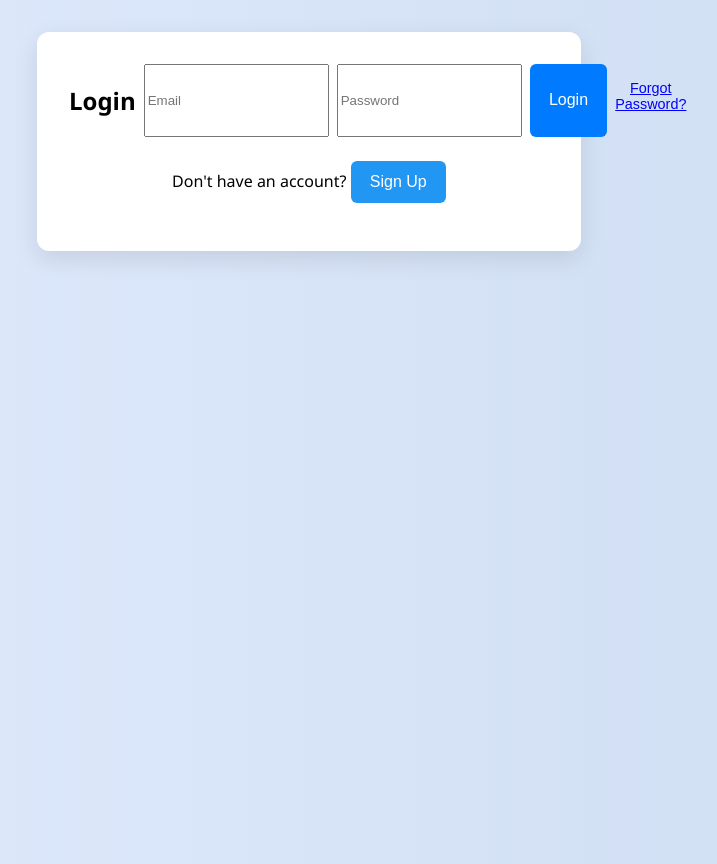
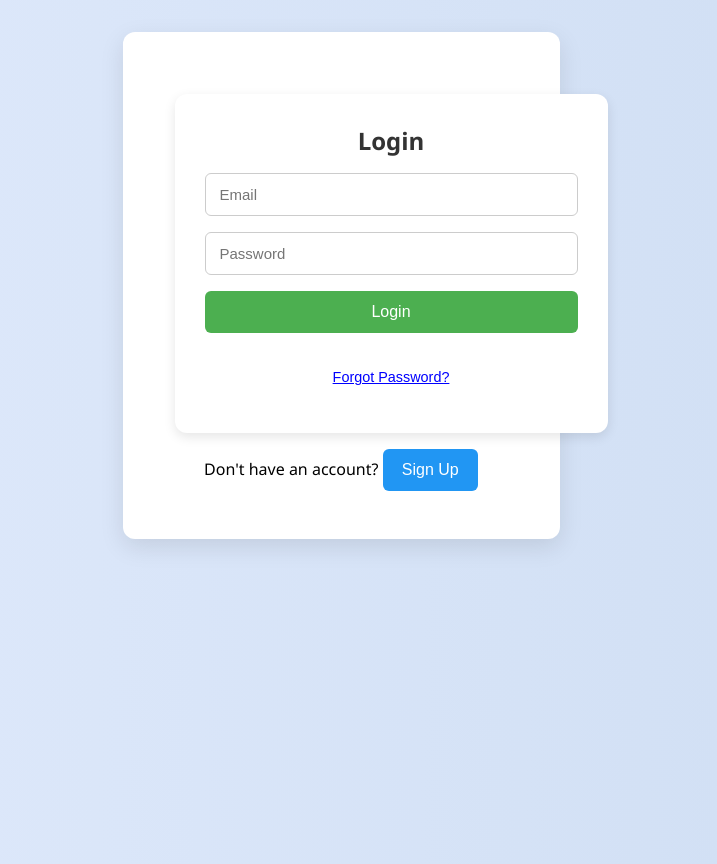
Before and after one commit to Yogesh18707/Todo-React-fullstack, a React (Create React App) app: page / in a window 1280 px wide. Shown: the whole page, without its empty margins (331-1048 px from the left). Built offline with nearby package versions, Linux system fonts and the light colour scheme.

Commit message:
change margin

```diff
--- a/src/App.js
+++ b/src/App.js
@@ -101,7 +101,7 @@ function App() {
   // View logic
   if (view === 'signup') {
     return (
-        <div className="app">
+        <div>
           <SignupForm onSignup={handleSignupSuccess} />
           <p style={{ textAlign: 'center' }}>
             Already have an account?{' '}
--- a/src/styles.css
+++ b/src/styles.css
@@ -222,35 +222,142 @@ button:hover {
     color: #888;
 }
 
-.auth-buttons button {
-    margin-left: 10px;
-    padding: 6px 12px;
-    font-size: 14px;
-    border: none;
-    border-radius: 5px;
-    cursor: pointer;
+.auth-buttons {
+    display: flex;
+    flex-wrap: wrap;
+    justify-content: center;
+    align-items: center;
+    gap: 12px;
+    margin-bottom: 20px;
+    padding: 10px;
 }
 
+/* Shared Button Styles */
+.auth-buttons button {
+    padding: 10px 20px;
+    font-size: 15px;
+    font-weight: 500;
+    border: none;
+    border-radius: 8px;
+    cursor: pointer;
+    transition: background-color 0.3s ease, transform 0.2s ease;
+    box-shadow: 0 2px 6px rgba(0, 0, 0, 0.1);
+}
+
+/* Login Button */
 .login-btn {
     background-color: #4CAF50;
     color: white;
 }
 
+.login-btn:hover {
+    background-color: #43a047;
+    transform: translateY(-1px);
+}
+
+/* Signup Button */
 .signup-btn {
     background-color: #2196F3;
     color: white;
 }
 
-.login-btn:hover,
 .signup-btn:hover {
-    opacity: 0.9;
+    background-color: #1976D2;
+    transform: translateY(-1px);
 }
-.auth-buttons {
+
+/* Responsive Design */
+@media (max-width: 768px) {
+    .auth-buttons {
+        flex-direction: column;
+    }
+
+    .auth-buttons button {
+        width: 100%;
+        max-width: 300px;
+    }
+}
+.auth-form {
+    width: 100%;
+    max-width: 400px;
+    margin: 30px auto auto 20px;
+    padding: 30px;
+    background-color: #ffffff;
+    border-radius: 12px;
+    box-shadow: 0 4px 12px rgba(0, 0, 0, 0.1);
     display: flex;
-    justify-content: space-between;
-    align-items: center;
-    margin-bottom: 15px;
+    flex-direction: column;
+    gap: 16px;
+    font-family: 'Segoe UI', sans-serif;
 }
+
+.auth-form h2 {
+    margin: 0;
+    text-align: center;
+    color: #333;
+    font-size: 24px;
+}
+
+.auth-form input {
+    padding: 12px 14px;
+    font-size: 15px;
+    border: 1px solid #ccc;
+    border-radius: 6px;
+    transition: border-color 0.3s;
+}
+
+.auth-form input:focus {
+    border-color: #2196F3;
+    outline: none;
+}
+
+.auth-form button[type="submit"] {
+    padding: 12px;
+    background-color: #4CAF50;
+    color: white;
+    font-size: 16px;
+    font-weight: 500;
+    border: none;
+    border-radius: 6px;
+    cursor: pointer;
+    transition: background-color 0.3s, transform 0.2s;
+}
+
+.auth-form button[type="submit"]:hover {
+    background-color: #43a047;
+    transform: translateY(-1px);
+}
+
+.forgot-btn {
+    background: none;
+    border: none;
+    color: #2196F3;
+    font-size: 14px;
+    cursor: pointer;
+    text-decoration: underline;
+    padding: 8px;
+    margin-top: -8px;
+    transition: color 0.2s;
+}
+
+.forgot-btn:hover {
+    color: #0b7dda;
+}
+
+@media (max-width: 500px) {
+    .auth-form {
+        padding: 20px;
+        margin: 20px 10px;
+    }
+
+    .auth-form input,
+    .auth-form button {
+        font-size: 14px;
+    }
+}
+
+
+
 
 .user-name {
     font-weight: bold;
```
